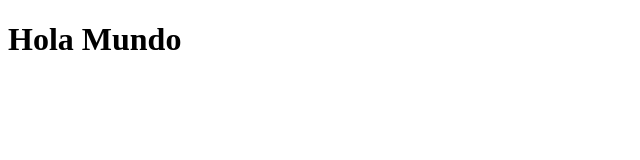
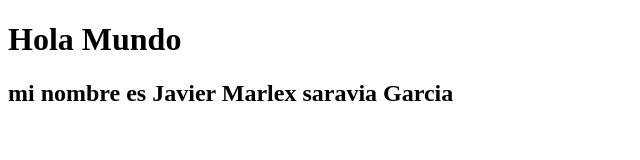
Before and after one commit to MarlexSaravia/HerramientasDeDesarrolloUTP, a plain HTML site: page index.html in a window 1280 px wide. Shown: the whole page, without its empty margins (0-640 px from the left). Drawn offline with Linux system fonts and the light colour scheme.

Commit message:
dia 21/08/2025

```diff
--- a/index.html
+++ b/index.html
@@ -7,5 +7,8 @@
 </head>
 <body>
   <h1>Hola Mundo</h1>
+  <h2>
+    mi nombre es <strong>Javier Marlex saravia Garcia</strong>
+  </h2>
 </body>
 </html>
```
